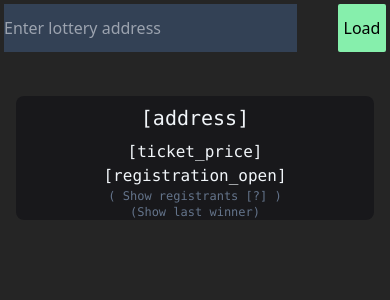
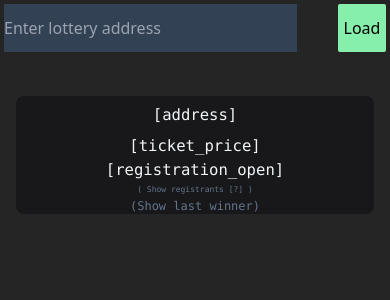
Before and after one commit to kryolite-crypto/kryolottery, a Svelte app: page / in a window 390 px wide. Shown: the top 300 px of the page. Built offline with nearby package versions, Linux system fonts and the light colour scheme.

Commit message:
The mobile friendly update

```diff
--- a/src/App.svelte
+++ b/src/App.svelte
@@ -110,16 +110,17 @@
       id="lotteryDisplay"
       class="flex flex-col items-center bg-zinc-900 rounded-lg w-11/12"
     >
-      <p id="address" class="font-mono text-xl m-2 text-slate-100">[address]</p>
-      <p id="ticket_price" class="font-mono text-slate-100">[ticket_price]</p>
-      <p id="registration_open" class="font-mono text-slate-100">
+      <p id="address" class="font-mono m-2 text-slate-100 scaletext">
+        [address]
+      </p>
+      <p id="ticket_price" class="font-mono text-slate-100 scaletext">
+        [ticket_price]
+      </p>
+      <p id="registration_open" class="font-mono text-slate-100 scaletext">
         [registration_open]
       </p>
       {#if showingRegistrants}
-        <div
-          id="registrants_container"
-          class="w-96 h-96 flex flex-col items-center"
-        >
+        <div id="registrants_container" class="flex flex-col items-center">
           <textarea
             disabled
             class="bg-slate-600 font-mono w-full h-full text-slate-100 rounded-lg text-center"
@@ -160,4 +161,20 @@
 </body>
 
 <style>
+  .scaletext {
+    font-size: min(4vw, 2em);
+  }
+  #registrants_container {
+    width: max(25vw, 200px);
+    height: 50vh;
+  }
+  #registrants {
+    font-size: max(1vw, 0.5em);
+  }
+  #last_winner_reward {
+    font-size: min(3vw, 1em);
+  }
+  #last_winner_address {
+    font-size: min(2vw, 1em);
+  }
 </style>
```
